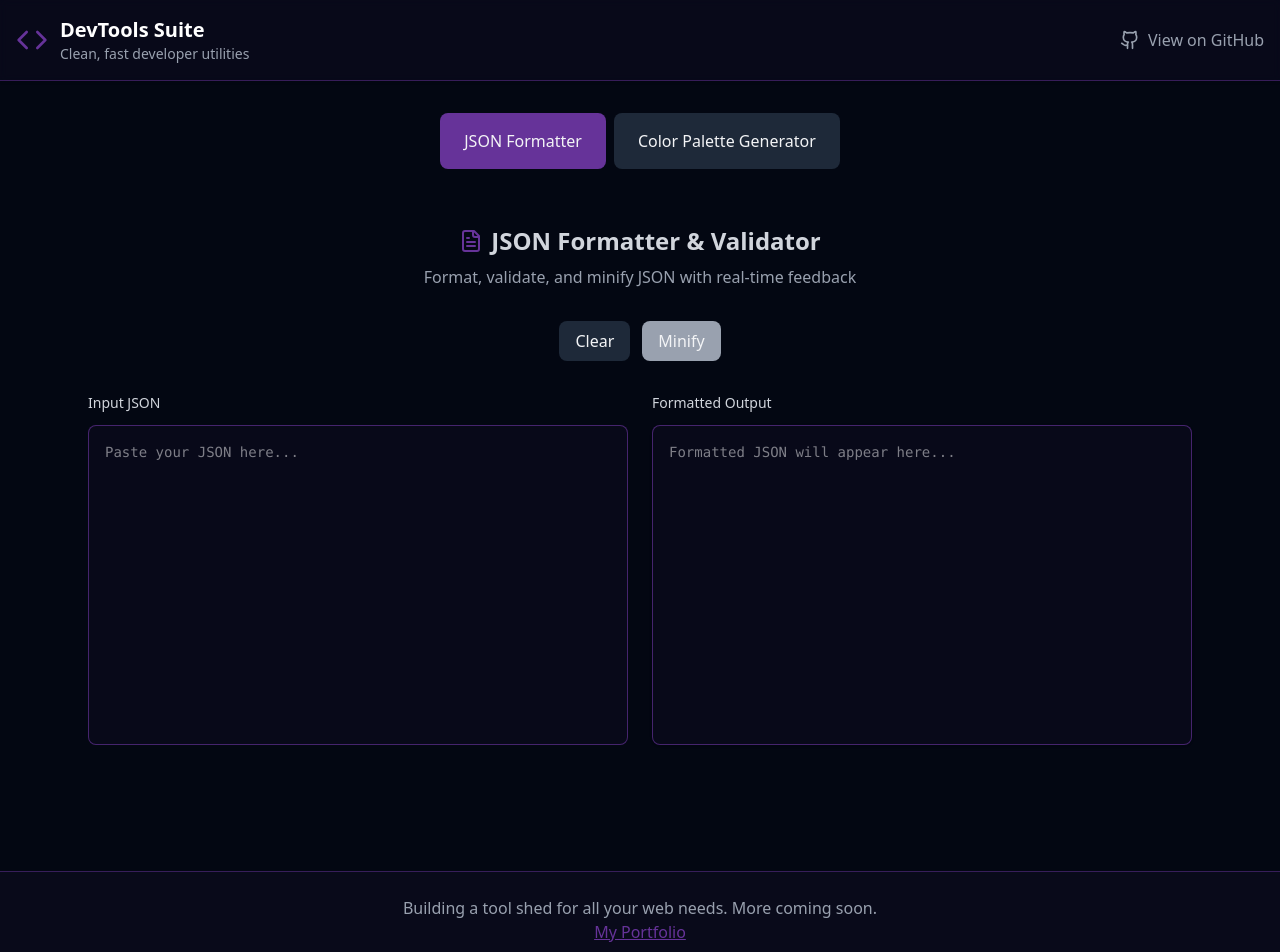
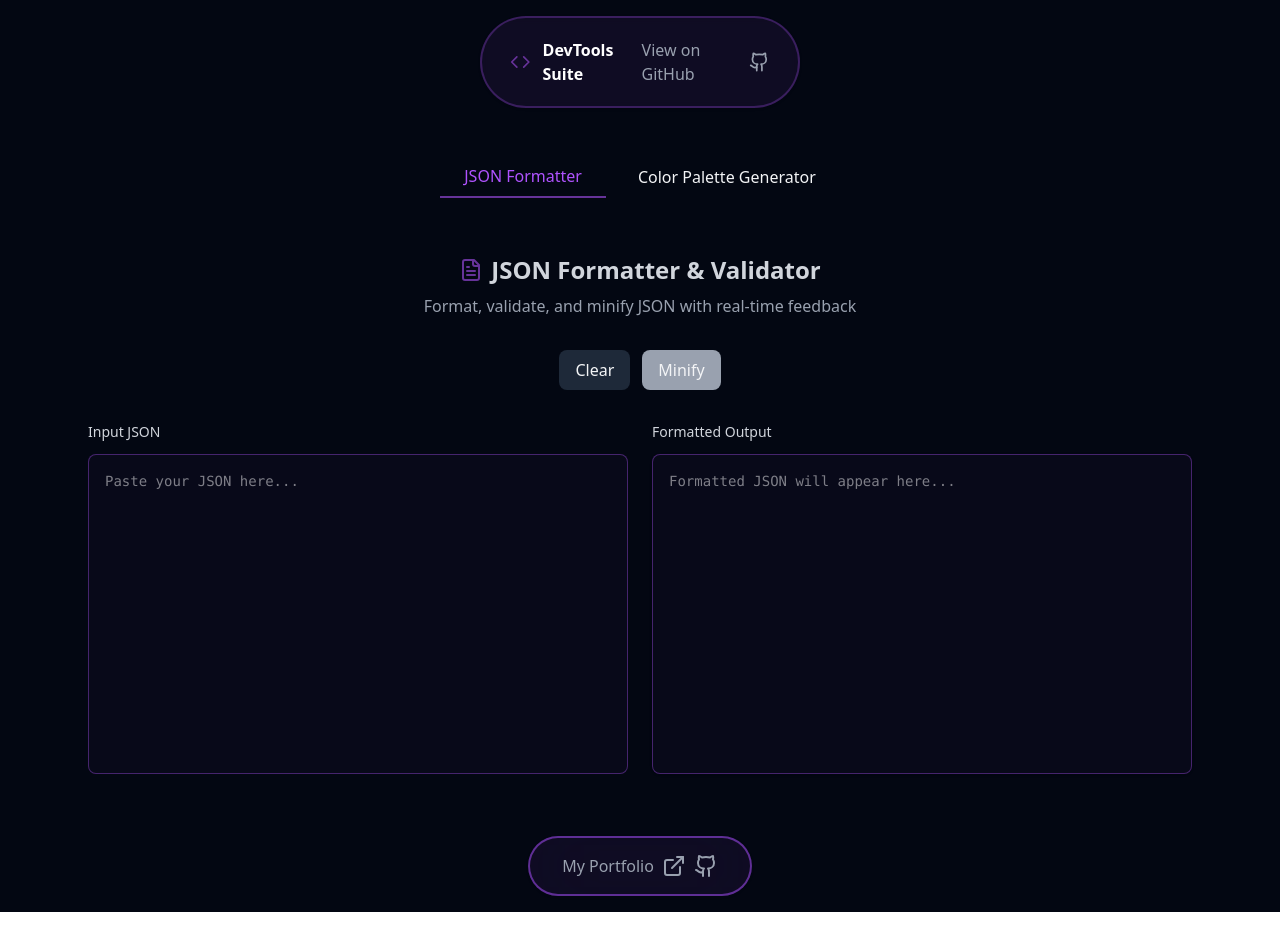
Before and after one commit to lukas0108/dev_tools_suite, a React (Vite) app: page / in a window 1280 px wide. Shown: the top 952 px of the page. After the commit the page ends 912 px from the top, so only its background shows below. Built offline with nearby package versions, Linux system fonts and the light colour scheme.

Commit message:
style improvements

```diff
--- a/index.html
+++ b/index.html
@@ -4,7 +4,7 @@
     <meta charset="UTF-8" />
     <link rel="icon" type="image/svg+xml" href="" />
     <meta name="viewport" content="width=device-width, initial-scale=1.0" />
-    <title>web_devtools_suite</title>
+    <title>devtools_suite</title>
   </head>
   <body>
     <div id="root"></div>
--- a/src/App.jsx
+++ b/src/App.jsx
@@ -16,15 +16,16 @@ export default function App() {
     const ActiveComponent = tools.find(tool => tool.id === activeTab)?.component
 
     return (
-        <div className="min-h-screen bg-gray-950">
+        <div className="min-h-screen max-h-max bg-gray-950 flex flex-col items-center">
+            <div className="fixed top-0 bg-gray-950 h-4 w-full z-40 "></div>
             <Header />
-            <main className="container mx-auto px-4 py-8">
+            <main className="container mx-auto px-4 pt-27">
                 <Navigation
                     tools={tools}
                     activeTab={activeTab}
                     onTabChange={setActiveTab}
                 />
-                <div className="mt-8">
+                <div className="my-8">
                     {ActiveComponent && <ActiveComponent />}
                 </div>
             </main>
--- a/src/components/layout/Footer.jsx
+++ b/src/components/layout/Footer.jsx
@@ -1,19 +1,28 @@
+import { Github, ExternalLink } from "lucide-react"
+
 export default function Footer() {
     return (
-        <footer className="bg-rebecca/6 border-t border-rebecca/50 mt-16">
-            <div className="container flex flex-col max-w-fit mx-auto px-4 py-6 text-center text-gray-400">
-                <p>
-                    Building a tool shed for all your web needs. More coming soon.
-                </p>
-                <a href="https://your-portfolio-url.com" className="text-rebecca hover:text-rebecca-light underline transition-colors">
-                    My Portfolio
-                </a>
-                <p className="text-sm mt-2">
-                    Open source • MIT License
-                </p>
-                <p className="text-sm">
-                    Lukáš Bínek
-                </p>
+        <footer className="mt-auto mb-4 bg-rebecca/13 backdrop-blur-2xl shadow-sm border-2 rounded-full border-rebecca-light/50 w-fit">
+            <div className="container flex flex-col w-full mx-auto px-8 py-4 text-center text-gray-400">
+                <div className="flex justify-center items-center">
+                    <a
+                        href="https://www.binek.dev/"
+                        target="_blank"
+                        rel="noopener noreferrer"
+                        className="flex items-center justify-center gap-2 text-gray-400 hover:text-rebecca-light transition-colors"
+                    >
+                        <h3>My Portfolio</h3>
+                        <ExternalLink className="w-6 h-6" />
+                    </a>
+                    <a
+                        href="https://www.binek.dev/"
+                        target="_blank"
+                        rel="noopener noreferrer"
+                        className="flex items-center justify-center pl-2 text-gray-400 hover:text-rebecca-light transition-colors"
+                    >
+                        <Github className="w-6 h-6" />
+                    </a>
+                </div>
             </div>
         </footer>
     )
--- a/src/components/layout/Header.jsx
+++ b/src/components/layout/Header.jsx
@@ -2,34 +2,33 @@ import { Code, Github } from 'lucide-react'
 
 export default function Header() {
     return (
-        <header className="fixed top-0 left-0 w-full bg-rebecca/6 shadow-sm border-b border-rebecca/50 backdrop-filter backdrop-blur-xs z-50">
-            <div className="container mx-auto px-4 py-4">
+        <div className="flex justify-center">
+            <header className="fixed top-4 mx-auto w-5/20 bg-rebecca/13 shadow-sm border-2 rounded-full border-rebecca/50 backdrop-blur-xs z-50">
+                <div className="container mx-auto px-7 py-5">
                     <div className="flex items-center justify-between">
                         <div className="flex items-center gap-3">
-                        <Code className="w-8 h-8 text-rebecca" />
+                            <Code className="w-6 h-6 text-rebecca" />
                             <div>
-                            <h1 className="text-xl font-bold text-white">
+                                <h1 className="font-bold text-white">
                                     DevTools Suite
                                 </h1>
-                            <p className="text-sm text-gray-400">
-                                Clean, fast developer utilities
-                            </p>
                             </div>
                         </div>
 
-                    <div className="flex items-center gap-4">
+                        <div className="flex items-center gap-4 h-8">
                             <a
                                 href="https://github.com/lukas0108/dev_tools_suite"
                                 target="_blank"
                                 rel="noopener noreferrer"
                                 className="flex items-center gap-2 text-gray-400 hover:text-rebecca-light transition-colors"
                             >
-                            <Github className="w-5 h-5" />
                                 <span className="hidden sm:inline">View on GitHub</span>
+                                <Github className="w-6 h-6" />
                             </a>
                         </div>
                     </div>
                 </div>
             </header>
+        </div>
     )
 }
--- a/src/components/layout/Navigation.jsx
+++ b/src/components/layout/Navigation.jsx
@@ -1,15 +1,15 @@
 export default function Navigation({ tools, activeTab, onTabChange }) {
     return (
-        <nav className="flex flex-wrap gap-2 justify-center mt-[81px]">
+        <nav className="flex gap-2 justify-center mt-8 pt-6">
             {tools.map((tool) => (
                 <button
                     key={tool.id}
                     onClick={() => onTabChange(tool.id)}
-                    className={`border-gray-800 ${
+                    className={`border-gray-800 transition-colors ${
                         activeTab === tool.id
-                            ? 'btn-rebecca'
-                            : 'btn-regular'
-                        } px-6 py-4`}
+                            ? 'text-rebecca-light border-b-2 border-rebecca'
+                            : 'hover:text-rebecca-light'
+                        } px-6 pb-2`}
                 >
                     {tool.name}
                 </button>
--- a/src/index.css
+++ b/src/index.css
@@ -11,7 +11,7 @@
 
 @layer base {
     body {
-        @apply bg-gray-900 text-gray-100;
+        @apply text-gray-100 h-screen;
     }
 }
 
@@ -29,7 +29,7 @@
     }
 
     .content-header {
-        @apply text-center space-y-2;
+        @apply h-fit text-center space-y-2;
     }
 
     .tool-name {
```
Lines whose indentation alone changed are shown as unchanged.
